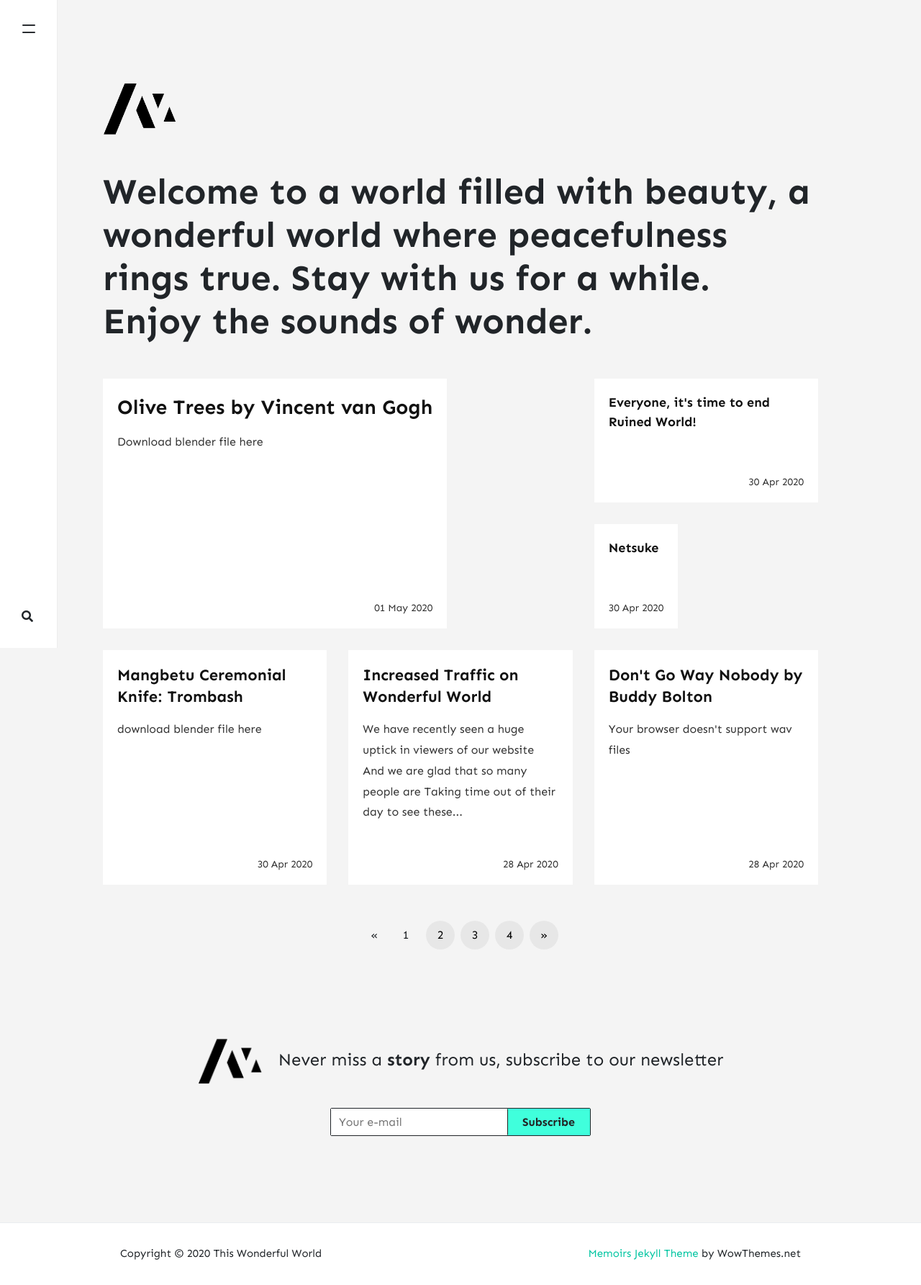
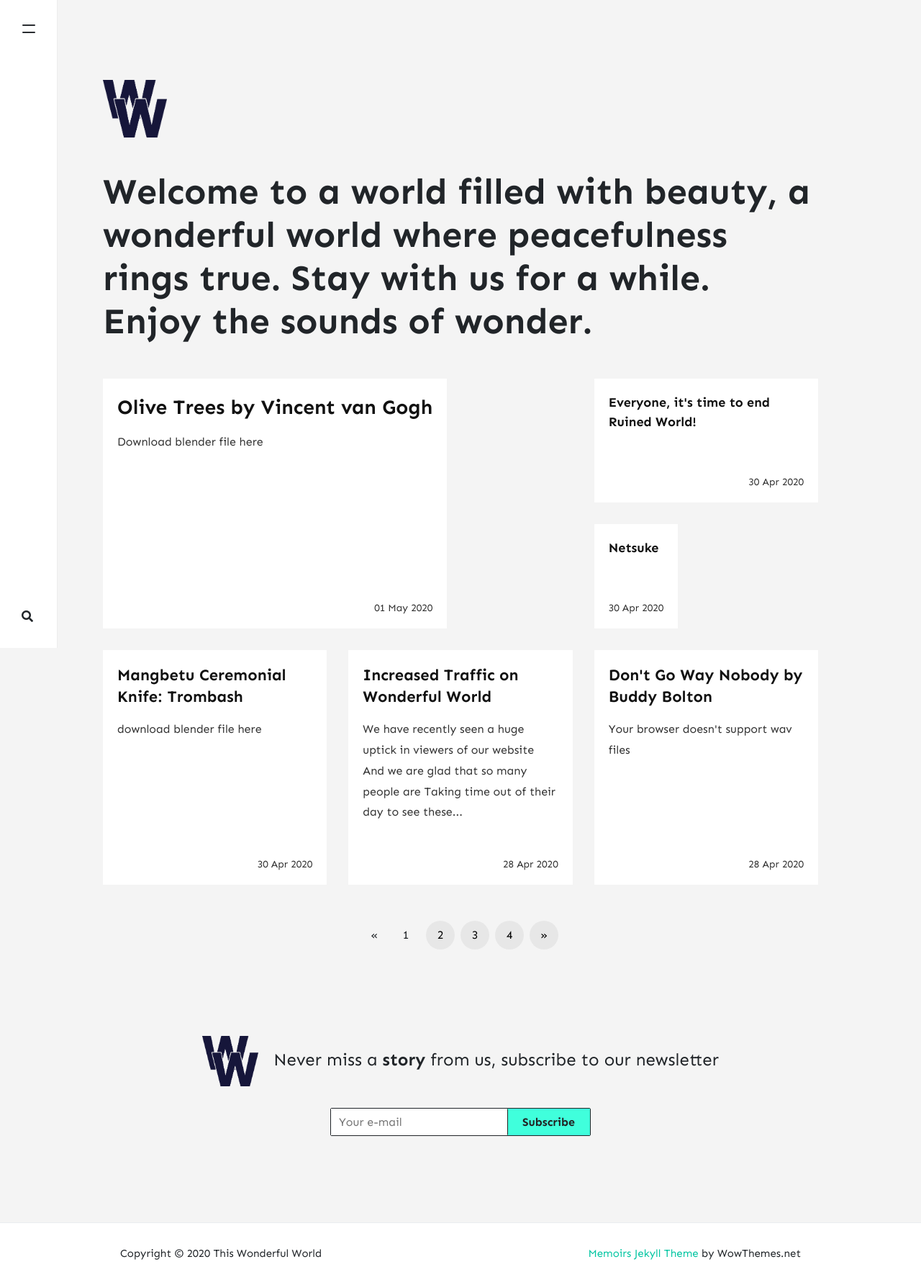
Before and after one commit to ThisWonderfulWorld/ThisWonderfulWorld.github.io, a Jekyll site: the page built from index.html, in a window 1280 px wide. Shown: the whole page at 72% size. Built offline with Jekyll 4.4.1, drawn with Linux system fonts in a browser that asks for light colours; nearby versions of some CDN libraries; the list of posts is cut into pages by our own code; comment, search, counter and statistics services are not loaded.

Commit message:
Added logo

```diff
--- a/_config.yml
+++ b/_config.yml
@@ -2,8 +2,8 @@
 name: "This Wonderful World"
 title: "This Wonderful World"
 description: "Welcome to a world filled with beauty, a wonderful world where peacefulness rings true. Stay with us for a while. Enjoy the sounds of wonder."
-logo: 'assets/images/logo.png'
-favicon: 'assets/images/logo.png'
+logo: 'images/LogoLarge.png'
+favicon: 'assets/images/LogoLarge.png'
 baseurl: ''
 google_analytics: 'UA-xxxxxxxx-1'
 disqus: 'hearourwonderfulworld'
```
Also changed, not shown: images/LogoLarge.png (added).
